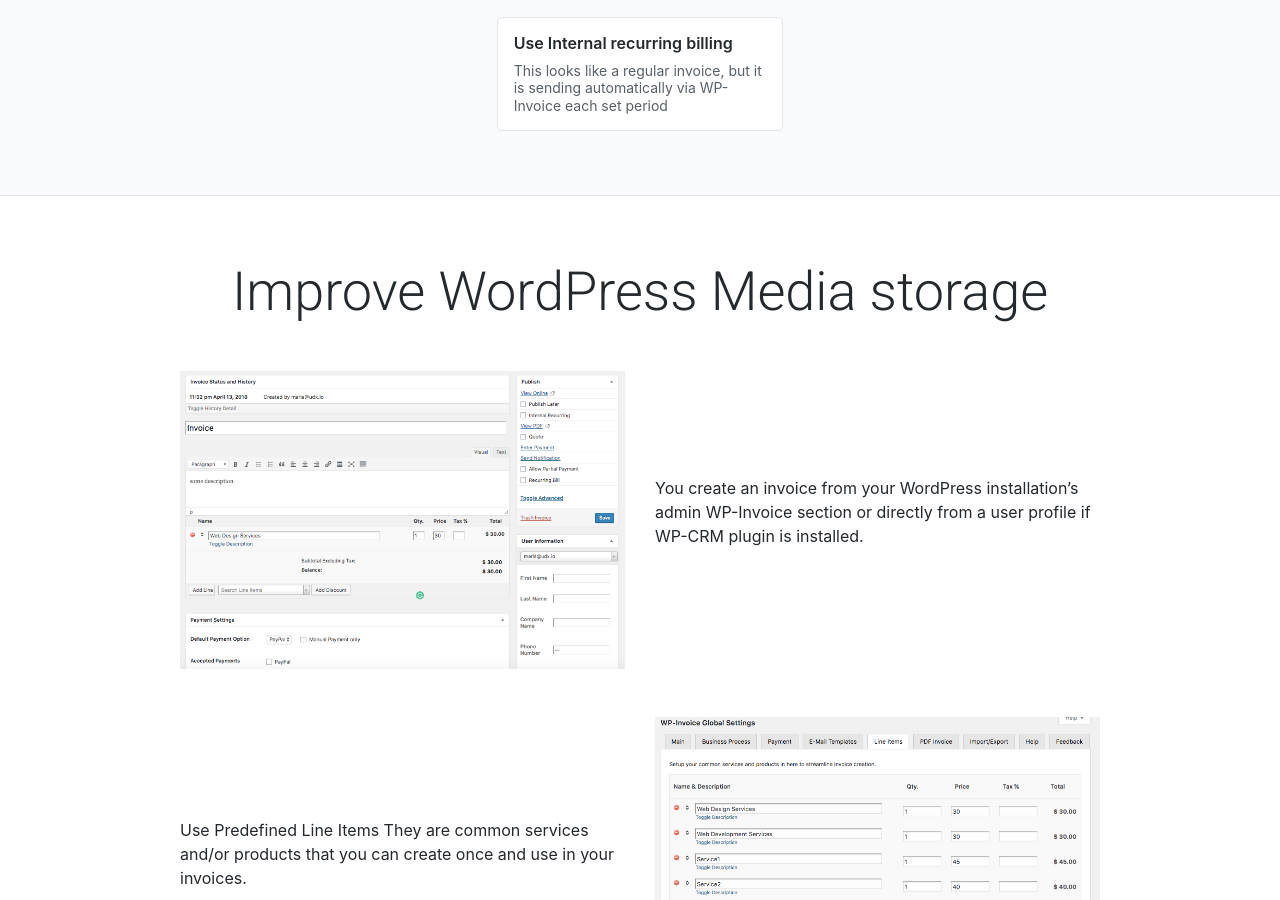
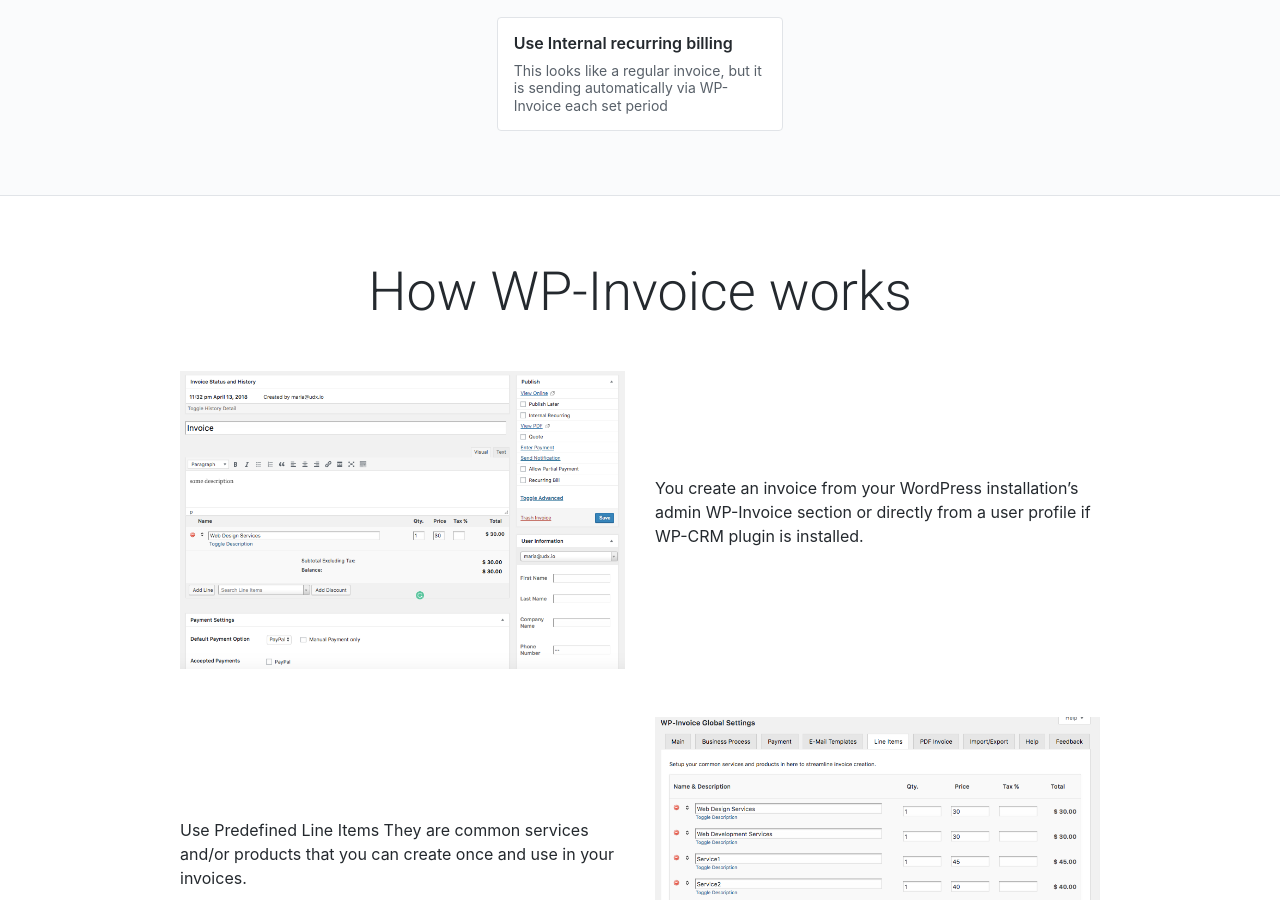
Before and after one commit to wp-invoice/wp-invoice.github.io, a Jekyll site: the page built from index.html, in a window 1280 px wide and 900 px high, scrolled down 1141 px. Built offline with Jekyll 4.4.1, drawn with Linux system fonts in a browser that asks for light colours; nearby versions of some CDN libraries.

Commit message:
Fix frontpage

```diff
--- a/index.html
+++ b/index.html
@@ -133,7 +133,7 @@
       <div class="col-10 offset-1 products-section">
         <div class="row">
           <div class="col-12">
-            <h2 class="products-section-title">Improve WordPress Media storage</h2>
+            <h2 class="products-section-title">How WP-Invoice works</h2>
             <h3 class="products-section-description"></h3>
           </div>
         </div>
```
